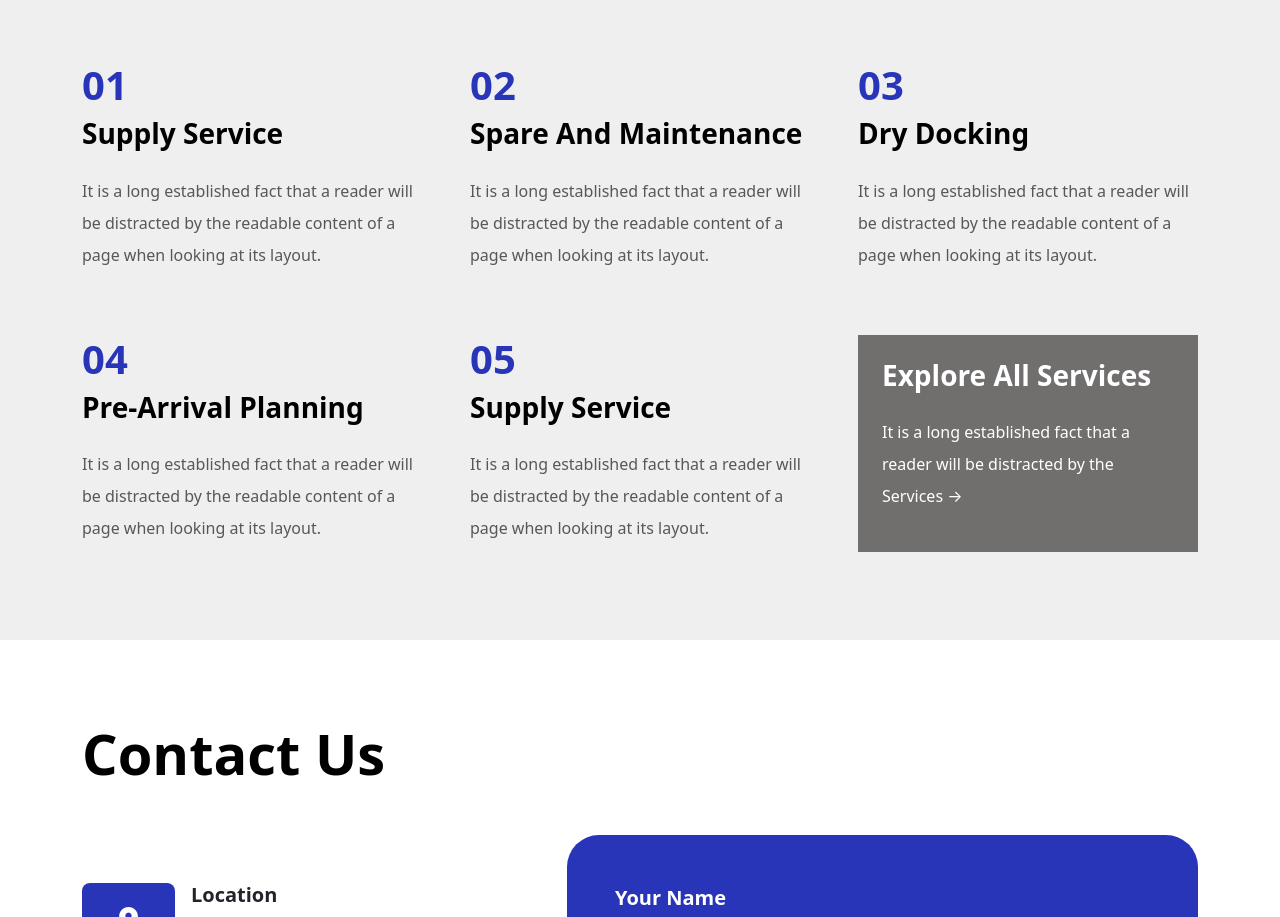
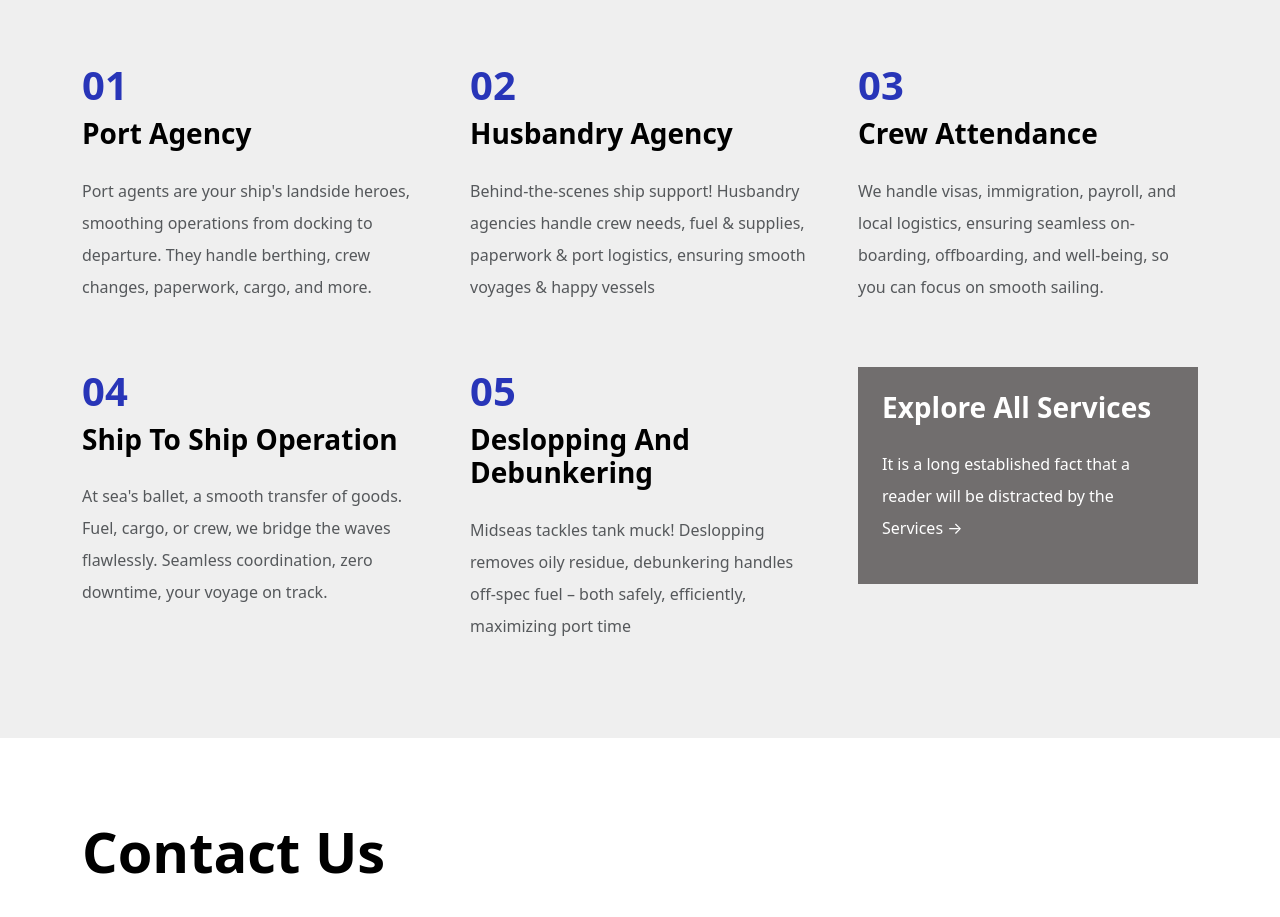
Before and after one commit to sravannk21/Midseas-Shipping-and-Logistics, a website: page index.html in a window 1280 px wide. Shown: the part 2486-3403 px from the top of the page. Drawn offline with nearby package versions, Linux system fonts and the light colour scheme; files whose address does not match are found by name.

Commit message:
services updated in the index page highlighted services section

```diff
--- a/index.html
+++ b/index.html
@@ -296,10 +296,10 @@
                         <div data-aos="fade-up" data-aos-offset="200" data-aos-delay="20" data-aos-duration="600"
                             data-aos-easing="ease-in-out" data-aos-once="false" data-aos-anchor-placement="top">
                             <h1 class="u-primary-color-text fw-bold">01</h1>
-                            <h3 class="fw-bold text-capitalize text-black">Supply service</h3>
+                            <h3 class="fw-bold text-capitalize text-black">Port Agency</h3>
                             <p class="text-muted lh-lg mt-4">
-                                It is a long established fact that a reader will be distracted by the readable content
-                                of a page when looking at its layout.
+                                Port agents are your ship's landside heroes, smoothing operations from docking to
+                                departure. They handle berthing, crew changes, paperwork, cargo, and more.
                             </p>
                         </div>
                     </div>
@@ -307,10 +307,10 @@
                         <div data-aos="fade-up" data-aos-offset="200" data-aos-delay="20" data-aos-duration="600"
                             data-aos-easing="ease-in-out" data-aos-once="false" data-aos-anchor-placement="top">
                             <h1 class="u-primary-color-text fw-bold">02</h1>
-                            <h3 class="fw-bold text-capitalize text-black">Spare and maintenance</h3>
+                            <h3 class="fw-bold text-capitalize text-black">Husbandry Agency</h3>
                             <p class="text-muted lh-lg mt-4">
-                                It is a long established fact that a reader will be distracted by the readable content
-                                of a page when looking at its layout.
+                                Behind-the-scenes ship support! Husbandry agencies handle crew needs, fuel &
+                                supplies, paperwork & port logistics, ensuring smooth voyages & happy vessels
                             </p>
                         </div>
                     </div>
@@ -318,10 +318,11 @@
                         <div data-aos="fade-up" data-aos-offset="200" data-aos-delay="20" data-aos-duration="600"
                             data-aos-easing="ease-in-out" data-aos-once="false" data-aos-anchor-placement="top">
                             <h1 class="u-primary-color-text fw-bold">03</h1>
-                            <h3 class="fw-bold text-capitalize text-black">Dry docking</h3>
+                            <h3 class="fw-bold text-capitalize text-black">Crew Attendance</h3>
                             <p class="text-muted lh-lg mt-4">
-                                It is a long established fact that a reader will be distracted by the readable content
-                                of a page when looking at its layout.
+                                We handle visas,
+                                immigration, payroll, and local logistics, ensuring seamless on-boarding, offboarding,
+                                and well-being, so you can focus on smooth sailing.
                             </p>
                         </div>
                     </div>
@@ -329,10 +330,10 @@
                         <div data-aos="fade-up" data-aos-offset="200" data-aos-delay="20" data-aos-duration="600"
                             data-aos-easing="ease-in-out" data-aos-once="false" data-aos-anchor-placement="top">
                             <h1 class="u-primary-color-text fw-bold">04</h1>
-                            <h3 class="fw-bold text-capitalize text-black">Pre-arrival planning </h3>
+                            <h3 class="fw-bold text-capitalize text-black">Ship To Ship Operation </h3>
                             <p class="text-muted lh-lg mt-4">
-                                It is a long established fact that a reader will be distracted by the readable content
-                                of a page when looking at its layout.
+                                At sea's ballet, a smooth transfer of goods. Fuel, cargo, or crew, we bridge the
+                                waves flawlessly. Seamless coordination, zero downtime, your voyage on track.
                             </p>
                         </div>
                     </div>
@@ -340,10 +341,11 @@
                         <div data-aos="fade-up" data-aos-offset="200" data-aos-delay="20" data-aos-duration="600"
                             data-aos-easing="ease-in-out" data-aos-once="false" data-aos-anchor-placement="top">
                             <h1 class="u-primary-color-text fw-bold">05</h1>
-                            <h3 class="fw-bold text-capitalize text-black">Supply Service</h3>
+                            <h3 class="fw-bold text-capitalize text-black">Deslopping And Debunkering</h3>
                             <p class="text-muted lh-lg mt-4">
-                                It is a long established fact that a reader will be distracted by the readable content
-                                of a page when looking at its layout.
+                                Midseas tackles tank muck! Deslopping removes oily residue, debunkering handles
+                                off-spec fuel – both safely, efficiently, maximizing port time
+
                             </p>
                         </div>
                     </div>
@@ -354,7 +356,8 @@
                             <h3 class="fw-bold text-capitalize text-white">Explore all services</h3>
                             <p class="lh-lg mt-4 text-white">
                                 It is a long established fact that a reader will be distracted by the<br>
-                                <a href="#" class="text-white text-capitalize text-decoration-none">services →</a>
+                                <a href="port-agency.html"
+                                    class="text-white text-capitalize text-decoration-none">services →</a>
                             </p>
                         </div>
                     </div>
```
